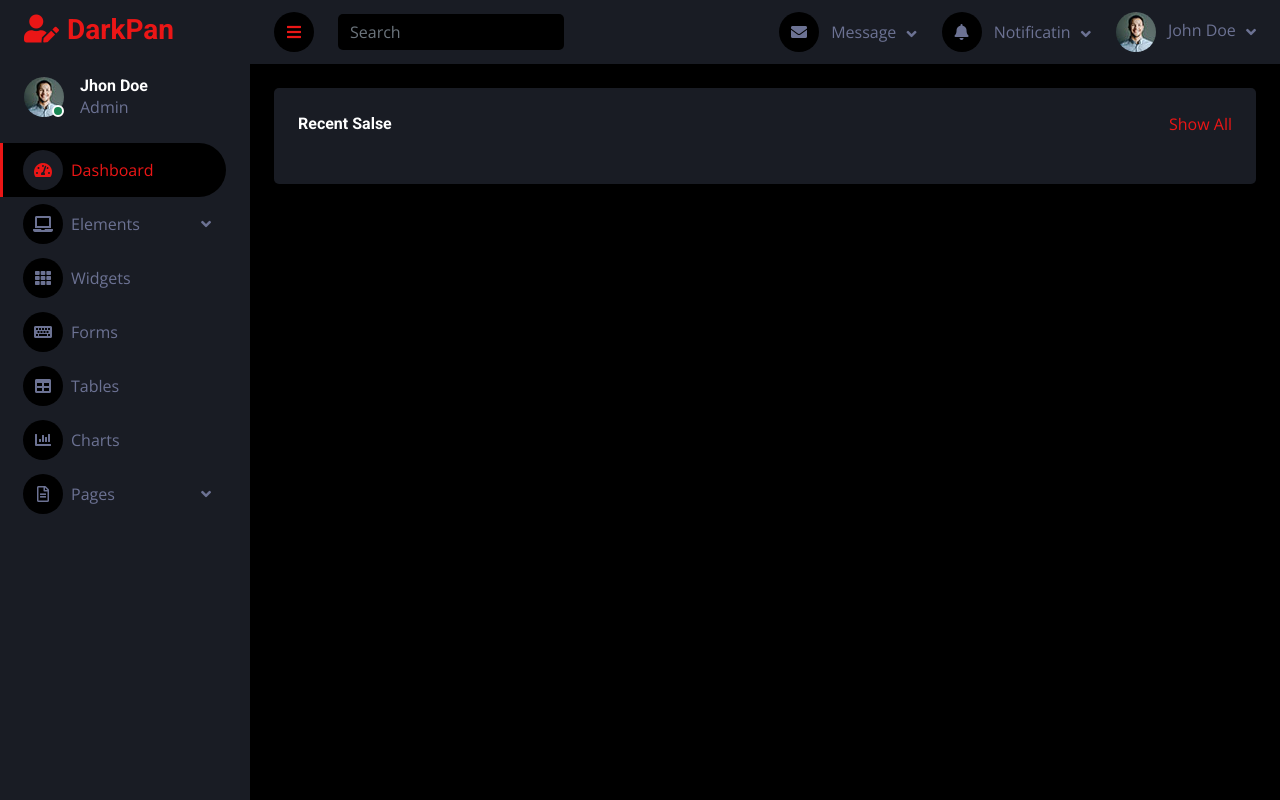
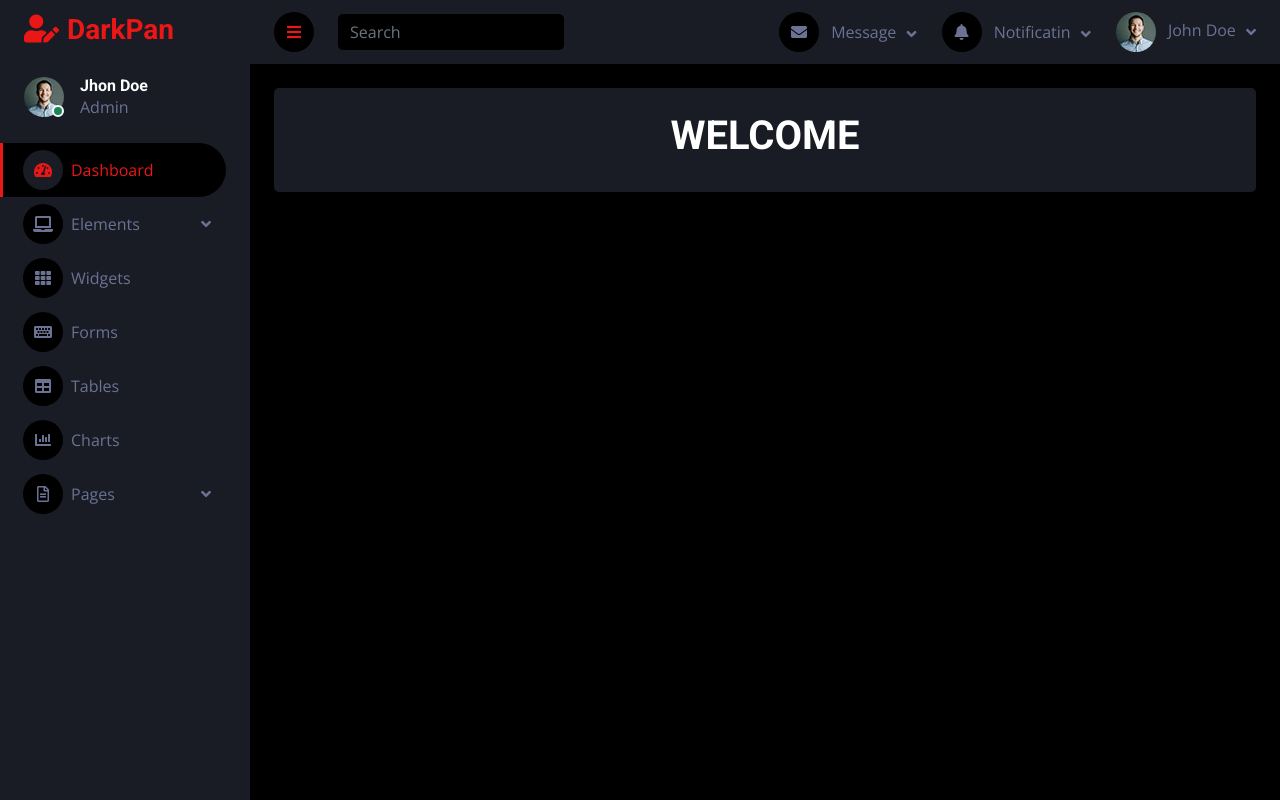
Before and after one commit to devsr143/ToDoapp_python, a Django app: page /dashboard/ in a window 1280 px wide. Run offline with Django 5.2, Linux system fonts and the light colour scheme; some libraries are stand-ins or nearby versions.

Commit message:
new dashboard

```diff
--- a/Templates/dashboard.html
+++ b/Templates/dashboard.html
@@ -253,10 +253,15 @@
             <!-- Recent Sales Start -->
             <div class="container-fluid pt-4 px-4">
                 <div class="bg-secondary text-center rounded p-4">
-                    <div class="d-flex align-items-center justify-content-between mb-4">
-                        <h6 class="mb-0">Recent Salse</h6>
-                        <a href=" {% static '#'%} ">Show All</a>
+                    <div>
+                        <h1>
+                            WELCOME
+                        </h1>
                     </div>
+<!--                    <div class="d-flex align-items-center justify-content-between mb-4">-->
+<!--                        <h6 class="mb-0">Recent Salse</h6>-->
+<!--                        <a href=" {% static '#'%} ">Show All</a>-->
+<!--                    </div>-->
 <!--                    <div class="table-responsive">-->
 <!--                        <table class="table text-start align-middle table-bordered table-hover mb-0">-->
 <!--                            <thead>-->
```
